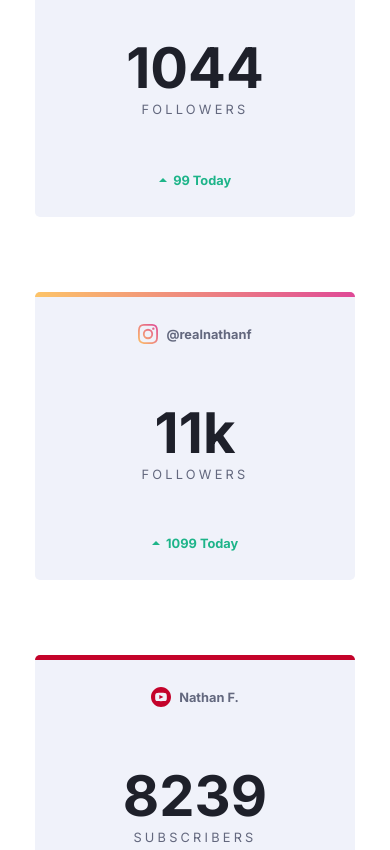
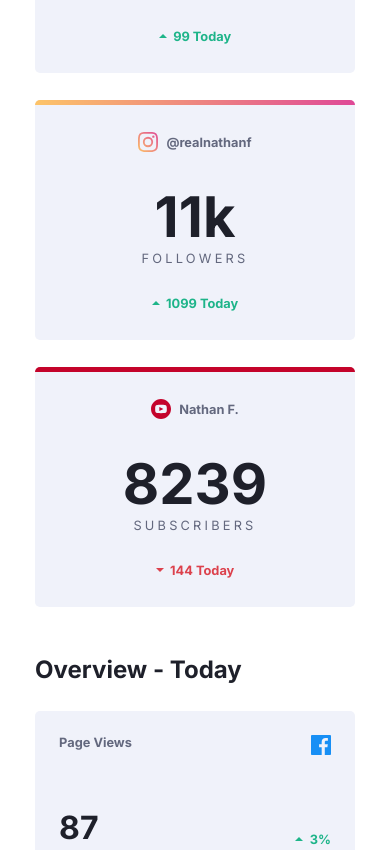
Before and after one commit to Kemystra/frontendmentor-socmed-dashboard, a plain HTML site: page index.html in a window 390 px wide. Shown: the part 571-1421 px from the top of the page. Drawn offline with nearby package versions, Linux system fonts and the light colour scheme; files that its build step writes are made by us from their sources.

Commit message:
Repaired aspect ratio of cards in mobile size

```diff
--- a/src/sass/_main-stats-section.scss
+++ b/src/sass/_main-stats-section.scss
@@ -4,8 +4,6 @@
 	aspect-ratio: 10 / 9;
 	padding-top: 2rem;
 	padding-bottom: 1.8rem;
-
-	margin-bottom: 3rem;
 
 	position: relative;
 
@@ -64,3 +62,10 @@
 	font-weight: 400;
 	letter-spacing: 0.2rem;
 }
+
+
+@media (max-width: 650px) {
+	.main-card {
+		aspect-ratio: 4 / 3;
+	}
+}
--- a/src/sass/main.scss
+++ b/src/sass/main.scss
@@ -58,6 +58,7 @@ p {
 
 h2 {
 	width: 100%;
+	margin-top: 3rem;
 	margin-bottom: 1.7rem;
 
 	color: var(--neutral-text-2);
```
